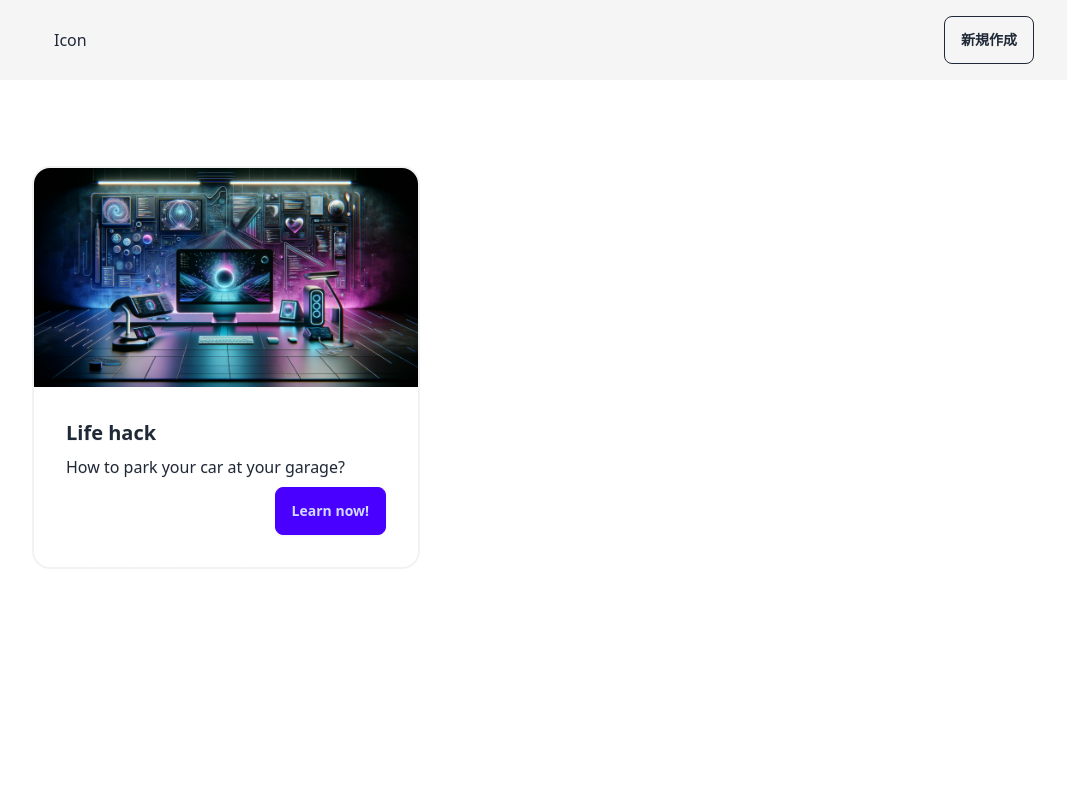
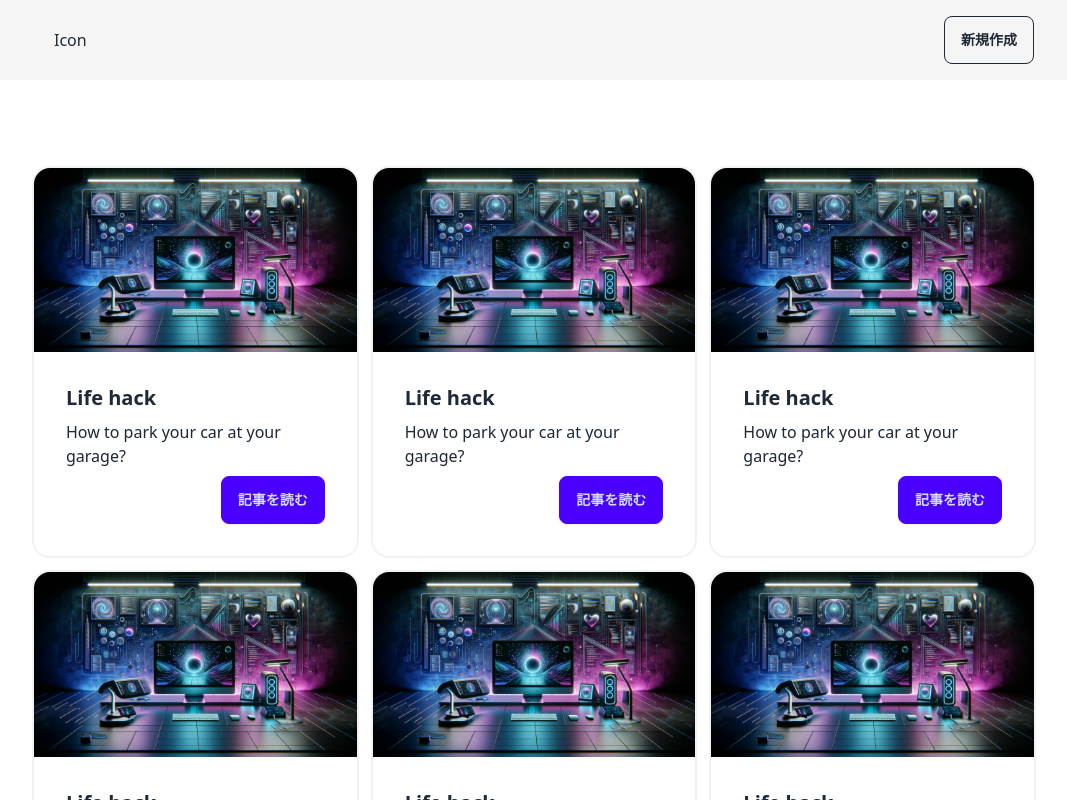
Before and after one commit to Kroro1208/tanstack-blog-nextjs, a Next.js app: page / in a window 1280 px wide. Shown: the top 800 px of the page, without its empty margins (106-1173 px from the left). Built offline with nearby package versions, Linux system fonts and the light colour scheme.

Commit message:
一覧ページスタイル調整してポストカード入力フォーム表示

```diff
--- /dev/null
+++ b/app/components/ FormPost.tsx
@@ -0,0 +1,10 @@
+
+const  FormPost = () => {
+  return (
+    <div>
+      入力フォームです
+    </div>
+  )
+}
+
+export default  FormPost
--- a/app/components/PostCard.tsx
+++ b/app/components/PostCard.tsx
@@ -1,9 +1,10 @@
 import Image from "next/image"
 import thumnail from "../../public/pic1.jpeg"
+import Link from "next/link"
 
 const PostCard = () => {
   return (
-    <div className="card glass w-96">
+    <div className="card glass w-full">
         <figure>
             <Image
             src={thumnail}
@@ -13,7 +14,9 @@ const PostCard = () => {
             <h2 className="card-title">Life hack</h2>
             <p>How to park your car at your garage?</p>
             <div className="card-actions justify-end">
-            <button type="button" className="btn btn-primary">Learn now!</button>
+                <Link href="/blog/1">
+                    <button type="button" className="btn btn-primary">記事を読む</button>
+                </Link>
             </div>
         </div>
     </div>
--- a/app/create/page.tsx
+++ b/app/create/page.tsx
@@ -1,8 +1,10 @@
+import FormPost from "../components/ FormPost"
 
 const CreatePage = () => {
   return (
     <div>
-      新規作成ページ
+        <h1 className="text-2xl text-center my-4 font-mono">新規作成</h1>
+      <FormPost />
     </div>
   )
 }
--- a/app/page.tsx
+++ b/app/page.tsx
@@ -4,6 +4,11 @@ export default function Home() {
    return (
     <main className="grid items-center justify-center md:grid-cols-2 lg:grid-cols-3 gap-4 mt-10">
       <PostCard />
+      <PostCard />
+      <PostCard />
+      <PostCard />
+      <PostCard />
+      <PostCard />
     </main>
    )
 }
```
